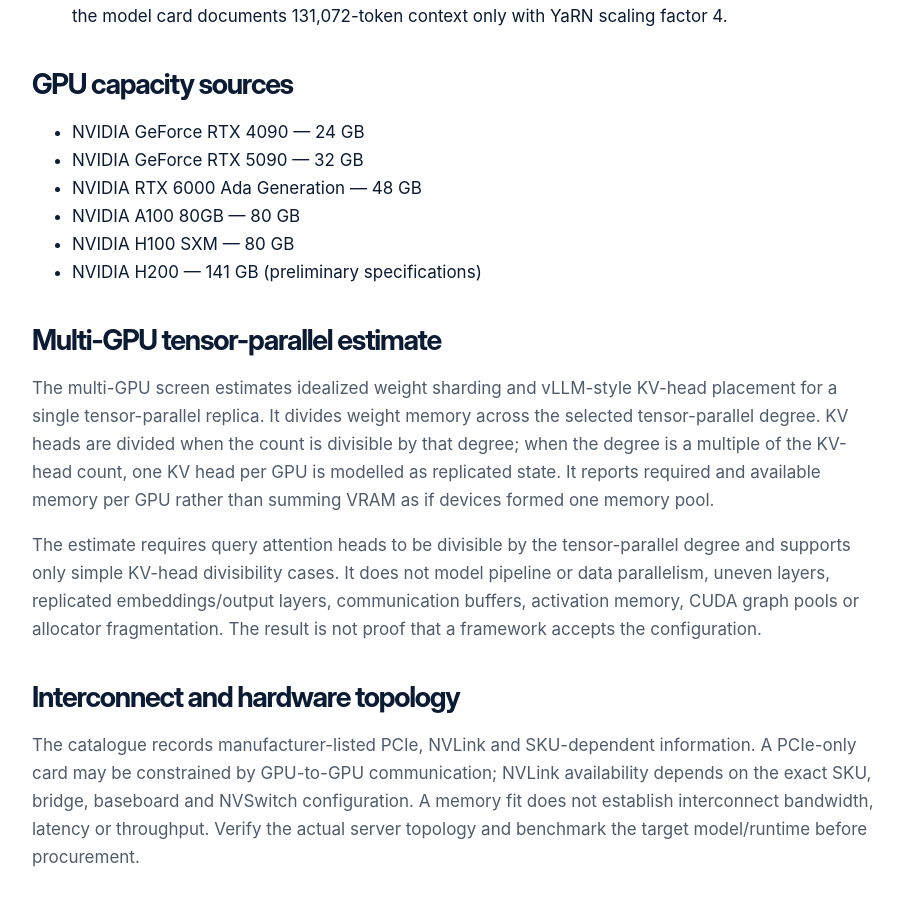
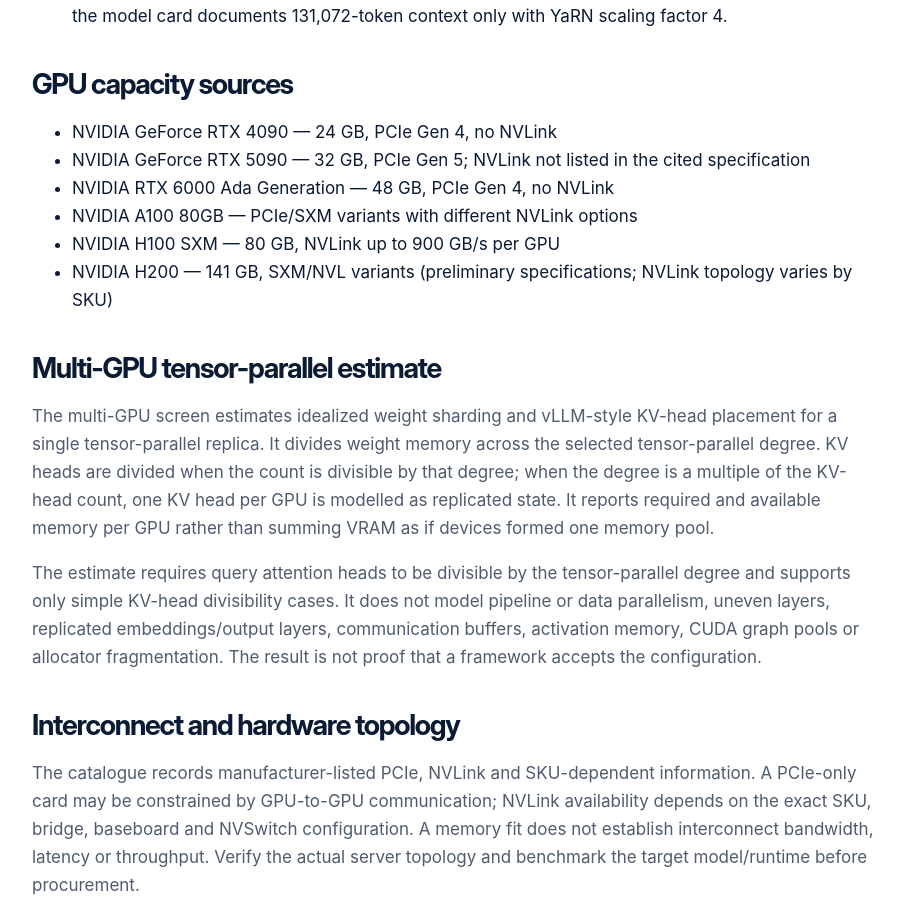
Before and after one commit to LloydCoder/hezqen, a Next.js app: page /labs/methodology in a window 1280 px wide. Shown: the part 1788-2700 px from the top of the page, without its empty margins (183-1086 px from the left). Built offline with nearby package versions, Linux system fonts and the light colour scheme; no server answers.

Commit message:
docs: clarify GPU SKU and interconnect provenance

```diff
--- a/app/(frontend)/labs/methodology/page.tsx
+++ b/app/(frontend)/labs/methodology/page.tsx
@@ -128,30 +128,30 @@ export default function VramMethodologyPage() {
         <ul>
           <li>
             <a href="https://www.nvidia.com/en-us/geforce/graphics-cards/40-series/rtx-4090/">
-              NVIDIA GeForce RTX 4090 — 24 GB
+              NVIDIA GeForce RTX 4090 — 24 GB, PCIe Gen 4, no NVLink
             </a>
           </li>
           <li>
             <a href="https://www.nvidia.com/en-us/geforce/graphics-cards/50-series/rtx-5090/">
-              NVIDIA GeForce RTX 5090 — 32 GB
+              NVIDIA GeForce RTX 5090 — 32 GB, PCIe Gen 5; NVLink not listed in the cited specification
             </a>
           </li>
           <li>
             <a href="https://www.nvidia.com/en-us/products/workstations/rtx-6000/">
-              NVIDIA RTX 6000 Ada Generation — 48 GB
+              NVIDIA RTX 6000 Ada Generation — 48 GB, PCIe Gen 4, no NVLink
             </a>
           </li>
           <li>
-            <a href="https://www.nvidia.com/en-us/data-center/a100/">NVIDIA A100 80GB — 80 GB</a>
+            <a href="https://www.nvidia.com/en-us/data-center/a100/">NVIDIA A100 80GB — PCIe/SXM variants with different NVLink options</a>
           </li>
           <li>
             <a href="https://resources.nvidia.com/en-us-gpu-resources/h100-datasheet-24306">
-              NVIDIA H100 SXM — 80 GB
+              NVIDIA H100 SXM — 80 GB, NVLink up to 900 GB/s per GPU
             </a>
           </li>
           <li>
             <a href="https://www.nvidia.com/en-us/data-center/h200/">
-              NVIDIA H200 — 141 GB (preliminary specifications)
+              NVIDIA H200 — 141 GB, SXM/NVL variants (preliminary specifications; NVLink topology varies by SKU)
             </a>
           </li>
         </ul>
```
